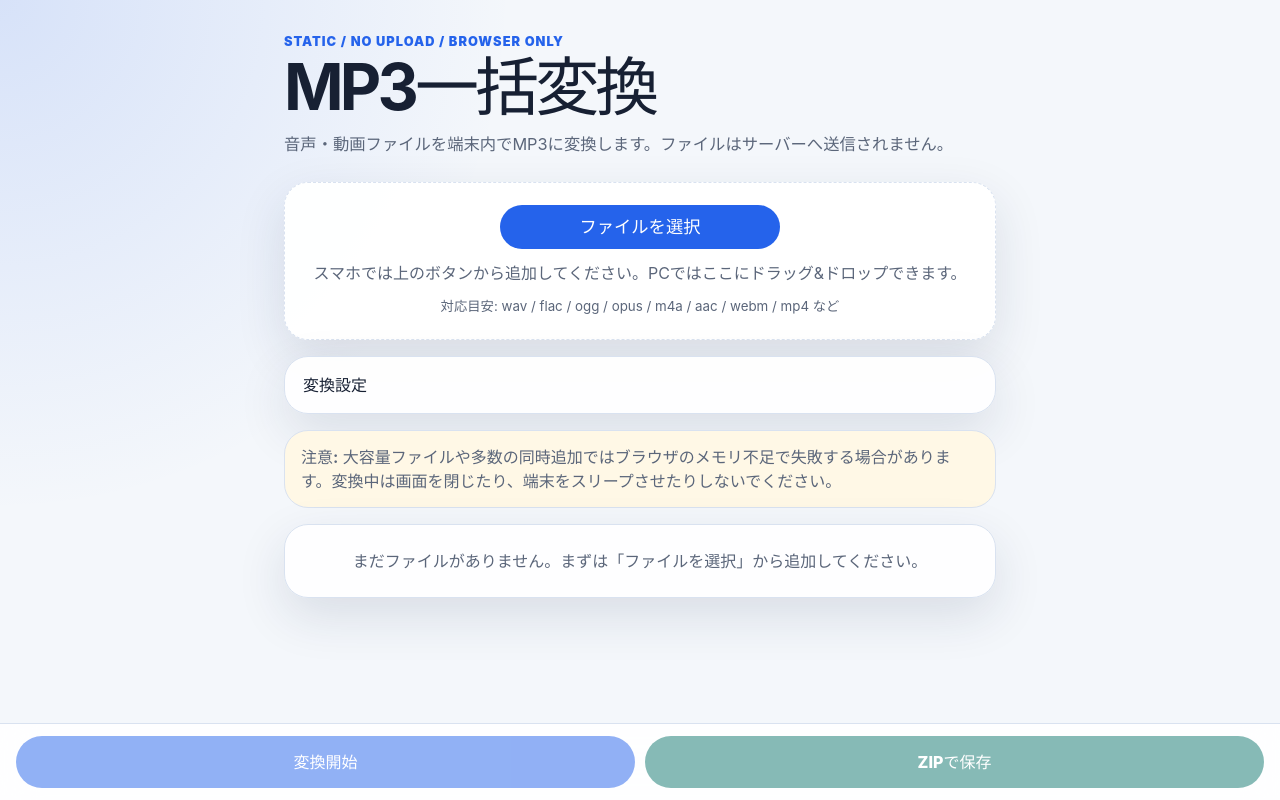
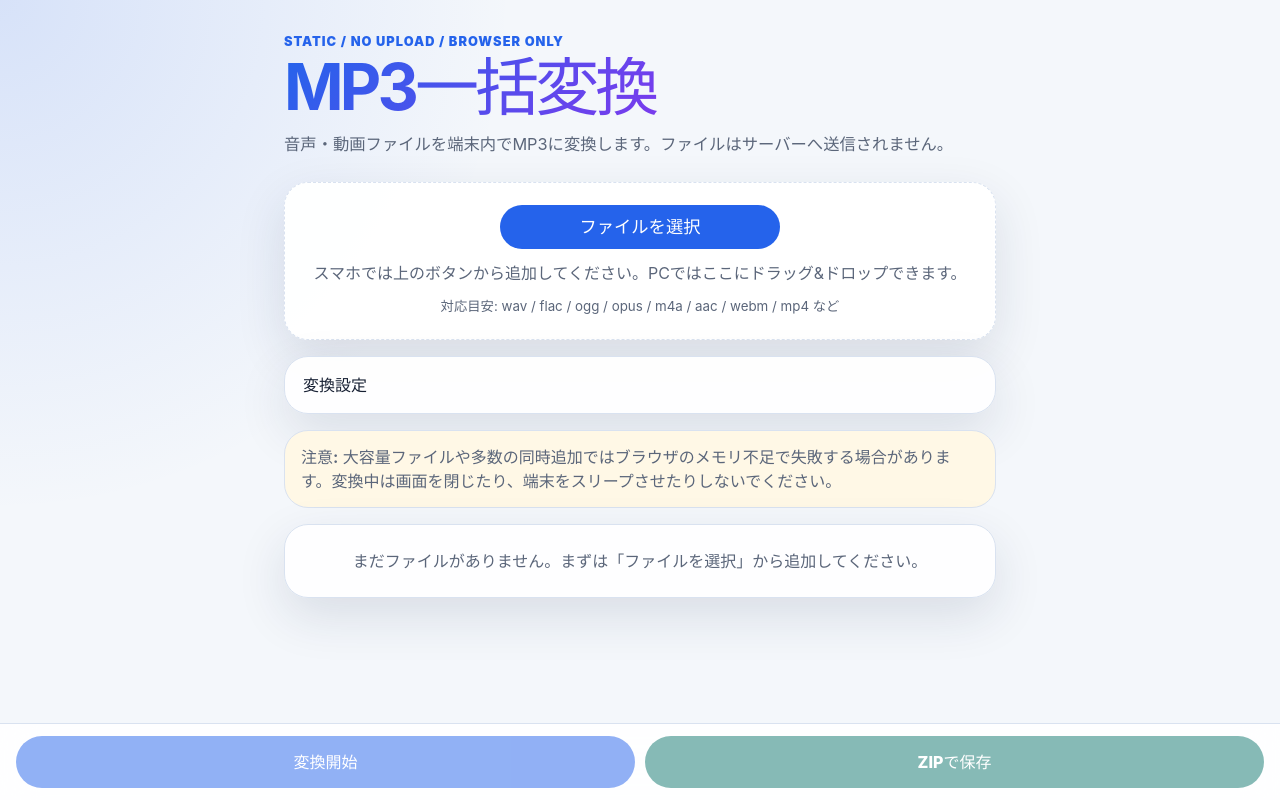
Before and after one commit to Kenu4000/tomp3, a React (Vite) app: page / in a window 1280 px wide. Built offline with nearby package versions, Linux system fonts and the light colour scheme.

Commit message:
Style site title color

```diff
--- a/src/styles.css
+++ b/src/styles.css
@@ -57,7 +57,17 @@ button:disabled, .download-link.is-disabled { cursor: not-allowed; opacity: 0.5;
 
 .hero { padding: 14px 0 8px; }
 .eyebrow { color: var(--primary); font-size: 0.8rem; font-weight: 900; letter-spacing: 0.08em; margin: 0 0 6px; text-transform: uppercase; }
-h1 { margin: 0; font-size: clamp(2.15rem, 11vw, 4rem); line-height: 0.95; letter-spacing: -0.06em; }
+h1 {
+  margin: 0;
+  font-size: clamp(2.15rem, 11vw, 4rem);
+  line-height: 0.95;
+  letter-spacing: -0.06em;
+  color: var(--primary);
+  background: linear-gradient(135deg, #2563eb 0%, #7c3aed 58%, #0f766e 100%);
+  -webkit-background-clip: text;
+  background-clip: text;
+  -webkit-text-fill-color: transparent;
+}
 .lead { margin: 14px 0 0; color: var(--muted); font-size: 1.02rem; }
 
 .drop-zone, .settings-card, .notice, .empty-card, .file-card, .app-message {
```
